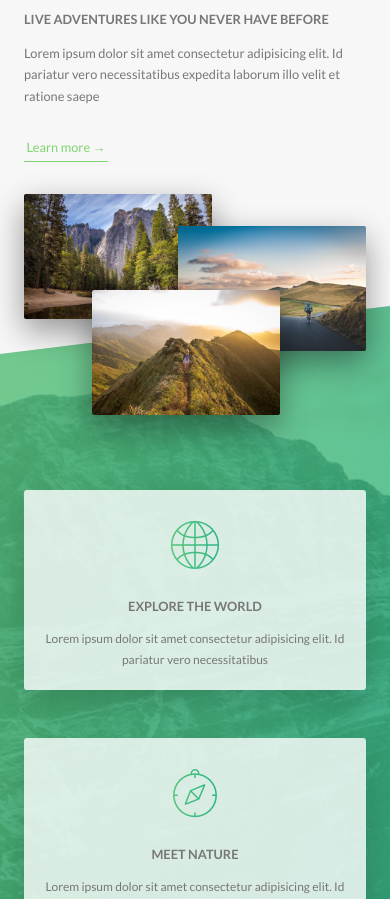
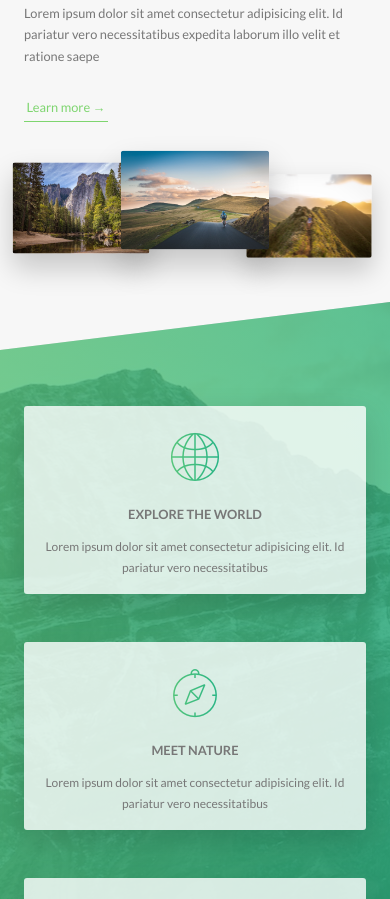
Before and after one commit to haiduongstudio/Advance-CSS-SCSS_Nattours-Project, a website: page index.html in a window 390 px wide. Shown: the part 1101-2000 px from the top of the page. Drawn offline with Linux system fonts and the light colour scheme.

Commit message:
Writing Media Queries - Layout About and Features Sections

```diff
--- a/sass/base/_utilities.scss
+++ b/sass/base/_utilities.scss
@@ -8,6 +8,10 @@
 
 .u-margin-bottom-medium {
   margin-bottom: 4rem !important;
+
+  @include respond(tab-port) {
+    margin-bottom: 3rem !important;
+  }
 }
 
 .u-margin-bottom-big {
@@ -16,6 +20,10 @@
 
 .u-margin-top-big {
   margin-top: 8rem !important;
+
+  @include respond(tab-port) {
+    margin-bottom: 5rem !important;
+  }
 }
 
 .u-margin-top-huge {
--- a/sass/components/_composition.scss
+++ b/sass/components/_composition.scss
@@ -10,19 +10,43 @@
     transition: all 0.2s;
     outline-offset: 2rem;
 
+    @include respond(tab-port) {
+      float: left;
+      position: relative;
+      width: 33.33333333%;
+      box-shadow: 0 1.5rem 3rem rgba($color-black, 0.2);
+    }
+
     &--p1 {
       left: 0;
       top: -2rem;
+
+      @include respond(tab-port) {
+        top: 0;
+        transform: scale(1.2);
+      }
     }
 
     &--p2 {
       right: 0;
       top: 2rem;
+
+      @include respond(tab-port) {
+        top: -1rem;
+        transform: scale(1.3);
+        z-index: 100;
+      }
     }
 
     &--p3 {
       left: 20%;
       top: 10rem;
+
+      @include respond(tab-port) {
+        top: 1rem;
+        left: 0;
+        transform: scale(1.1);
+      }
     }
 
     &:hover {
--- a/sass/components/_feature-box.scss
+++ b/sass/components/_feature-box.scss
@@ -5,7 +5,11 @@
   text-align: center;
   border-radius: 3px;
   box-shadow: 0 1.5rem 4rem rgba($color-black, 0.15);
-  transition: transform 0.2s;
+  transition: transform 0.3s;
+
+  @include respond(tab-port) {
+    padding: 2rem;
+  }
 
   &__icon {
     font-size: 6rem;
@@ -18,6 +22,10 @@
     );
     -webkit-background-clip: text;
     color: transparent;
+
+    @include respond(tab-port) {
+      margin-bottom: 0;
+    }
   }
 
   &:hover {
--- a/sass/layout/_footer.scss
+++ b/sass/layout/_footer.scss
@@ -11,6 +11,10 @@
   &__logo-box {
     text-align: center;
     margin-bottom: 8rem;
+
+    @include respond(tab-port) {
+      margin-bottom: 6rem;
+    }
   }
 
   &__logo {
--- a/sass/pages/_home.scss
+++ b/sass/pages/_home.scss
@@ -2,6 +2,10 @@
   background-color: $color-grey-light-1;
   padding: 25rem 0;
   margin-top: -20vh;
+
+  @include respond(tab-port) {
+    padding: 20rem 0;
+  }
 }
 
 .section-features {
@@ -19,17 +23,29 @@
   & > * {
     transform: skewY(7deg);
   }
+
+  @include respond(tab-port) {
+    padding: 10rem 0;
+  }
 }
 
 .section-tours {
   background-color: $color-grey-light-1;
   padding: 25rem 0 15rem 0;
   margin-top: -10rem;
+
+  @include respond(tab-port) {
+    padding: 20rem 0 10rem 0;
+  }
 }
 
 .section-stories {
   position: relative;
   padding: 15rem 0;
+
+  @include respond(tab-port) {
+    padding: 10rem 0;
+  }
 }
 
 .section-book {
@@ -39,6 +55,10 @@
     $color-primary-light,
     $color-primary-dark
   );
+
+  @include respond(tab-port) {
+    padding: 10rem 0;
+  }
 }
 
 .book {
```
Also changed, not shown: css/style.css.
